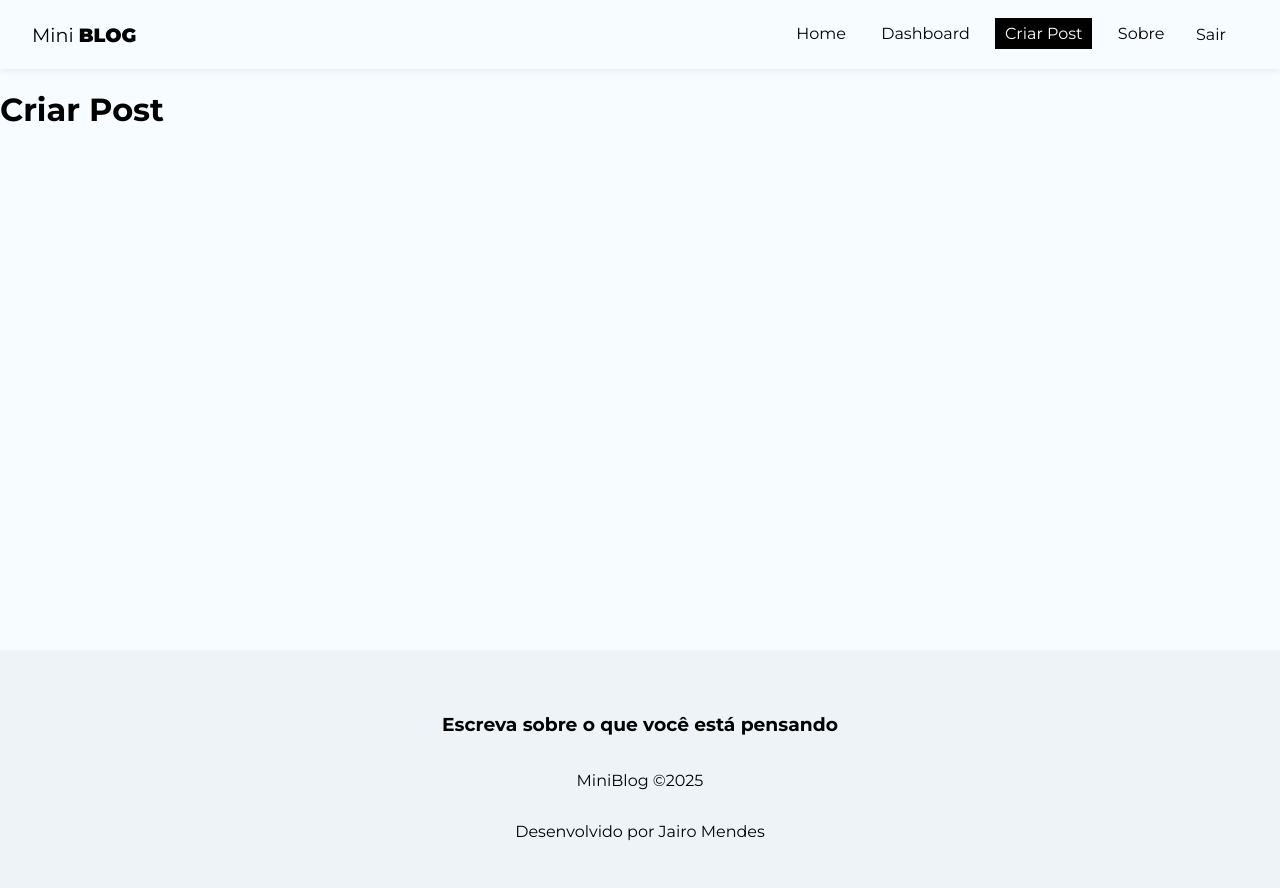
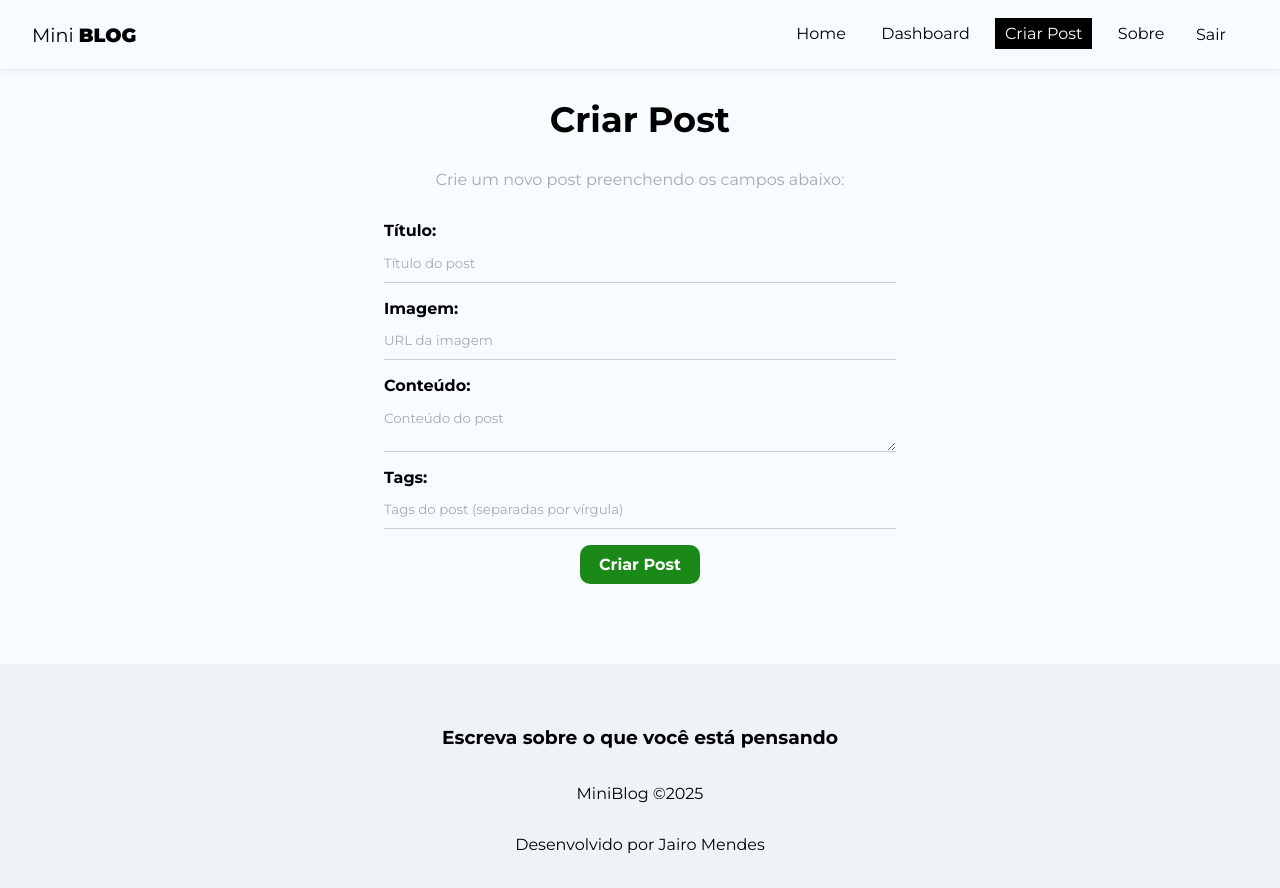
Before and after one commit to jairo2998/miniblog-with-react-router-and-firebase, a React (Vite) app: page /posts/create in a window 1280 px wide. Shown: the top 888 px of the page. Built offline with nearby package versions, Linux system fonts and the light colour scheme; no server answers; sample sign-in values are in the browser's storage.

Commit message:
feat: Implement logic for new post creation in Firestore

```diff
--- /dev/null
+++ b/src/hooks/useInsertDocument.jsx
@@ -0,0 +1,59 @@
+import { useState, useEffect, useReducer} from 'react';
+import { db } from '../firebase/config';
+import { collection, addDoc, Timestamp } from 'firebase/firestore';
+
+const initialState = {
+  loading: null,
+  error: null
+};
+const insertReducer = (state, action) => {
+  switch (action.type) {
+    case 'LOADING':
+      return { loading: true, error: null };
+    case 'INSERTED_DOC':
+      return { loading: false, error: null };
+    case 'ERROR':
+      return { loading: false, error: action.payload };
+    default:
+      return state;
+  }
+};
+export const useInsertDocument = (docCollection) => {
+  const [response, dispatch] = useReducer(insertReducer, initialState);
+
+  //deal with memory leak
+  const [cancelled, setCancelled] = useState(false);
+  const checkCancelledBeforeDispatch = (action) => {
+    if (!cancelled) {
+      dispatch(action);
+    }
+  }
+  const insertDocument = async (document) => {
+    checkCancelledBeforeDispatch({
+        type: 'LOADING',
+        payload: null
+      });
+    try {
+      const newDocument = { ...document, createdAt: Timestamp.now() };
+      const insertedDocument = await addDoc(
+        collection(db, docCollection),
+        newDocument
+      );
+      checkCancelledBeforeDispatch({
+        type: 'INSERTED_DOC',
+        payload: insertedDocument
+      });
+    } catch (error) {
+      checkCancelledBeforeDispatch({
+        type: 'ERROR',
+        payload: error.message
+      });
+    }
+  }
+
+  useEffect(() => {
+    return () => setCancelled(true);
+  }, []);
+
+  return { insertDocument, response };
+}
--- a/src/pages/CreatePost/CreatePost.jsx
+++ b/src/pages/CreatePost/CreatePost.jsx
@@ -1,9 +1,114 @@
 import styles from './CreatePost.module.css';
 
+import { useState } from 'react';
+import { useNavigate } from 'react-router-dom';
+import { useAuthValue } from '../../context/AuthContext';
+import { useInsertDocument } from '../../hooks/useInsertDocument';
+
 const CreatePost = () => {
+
+  const [title, setTitle] = useState("");
+  const [image, setImage] = useState("");
+  const [body, setBody] = useState("");
+  const [tags, setTags] = useState([]);
+  const [formError, setFormError] = useState("");
+
+  const { user } = useAuthValue();
+
+
+  const {insertDocument, response} = useInsertDocument("posts");
+
+  const handleSubmit = (e) => {
+    e.preventDefault();
+    console.log("yeah, its here");
+
+    setFormError("");
+    // validate image URL
+    {/*
+    try {
+      new URL(image);
+    } catch (error) {
+      setFormError("A URL da imagem é inválida.");
+      return;
+    }
+    // create tags array
+    const tagsArray = tags.split(",").map((tag) => tag.trim().toLowerCase());
+    // check all values
+    if (!title || !image || !body || !tags) {
+      setFormError("Por favor, preencha todos os campos.");
+      return;
+    }
+
+    */}
+    insertDocument({
+      title,
+      image,
+      body,
+      tags,
+      uid: user.uid,
+      createdBy: user.displayName
+    });
+
+    // redirect to home page
+    //navigate("/");
+
+  }
+
   return (
     <div className={styles.createPost}>
-      <h1>Criar Post</h1>
+      <h2>Criar Post</h2>
+      <p>Crie um novo post preenchendo os campos abaixo:</p>
+      <form onSubmit={handleSubmit}>
+        <label>
+          <span>Título:</span>
+          <input
+            type="text"
+            name="title"
+            required
+            placeholder="Título do post"
+            value={title}
+            onChange={(e) => setTitle(e.target.value)}
+          />
+        </label>
+
+        <label>
+          <span>Imagem:</span>
+          <input
+            type="text"
+            name="image"
+            required
+            placeholder="URL da imagem"
+            value={image}
+            onChange={(e) => setImage(e.target.value)}
+          />
+        </label>
+
+        <label>
+          <span>Conteúdo:</span>
+          <textarea
+            name="body"
+            required
+            placeholder="Conteúdo do post"
+            value={body}
+            onChange={(e) => setBody(e.target.value)}
+          />
+        </label>
+
+        <label>
+          <span>Tags:</span>
+          <input
+            type="text"
+            name="tags"
+            placeholder="Tags do post (separadas por vírgula)"
+            value={tags}
+            onChange={(e) => setTags(e.target.value.split(","))}
+          />
+        </label>
+
+        {!response.loading && <button className="btn">Criar Post</button>}
+        {response.loading && <button className="btn" disabled>Aguarde...</button>}
+        {response.error && <p className="error">{response.error}</p>}
+      </form>
     </div>
   )
 }
--- a/src/pages/CreatePost/CreatePost.module.css
+++ b/src/pages/CreatePost/CreatePost.module.css
@@ -0,0 +1,20 @@
+.createPost {
+    text-align: center;
+}
+
+.createPost h2 {
+    font-size: 2.2em;
+}
+
+.createPost p {
+    color: #aaa;
+    margin-bottom: 2em;
+
+
+}
+@media (max-width: 600px) {
+    .createPost {
+        margin: 20px;
+        padding: 15px;
+    }
+}
```
